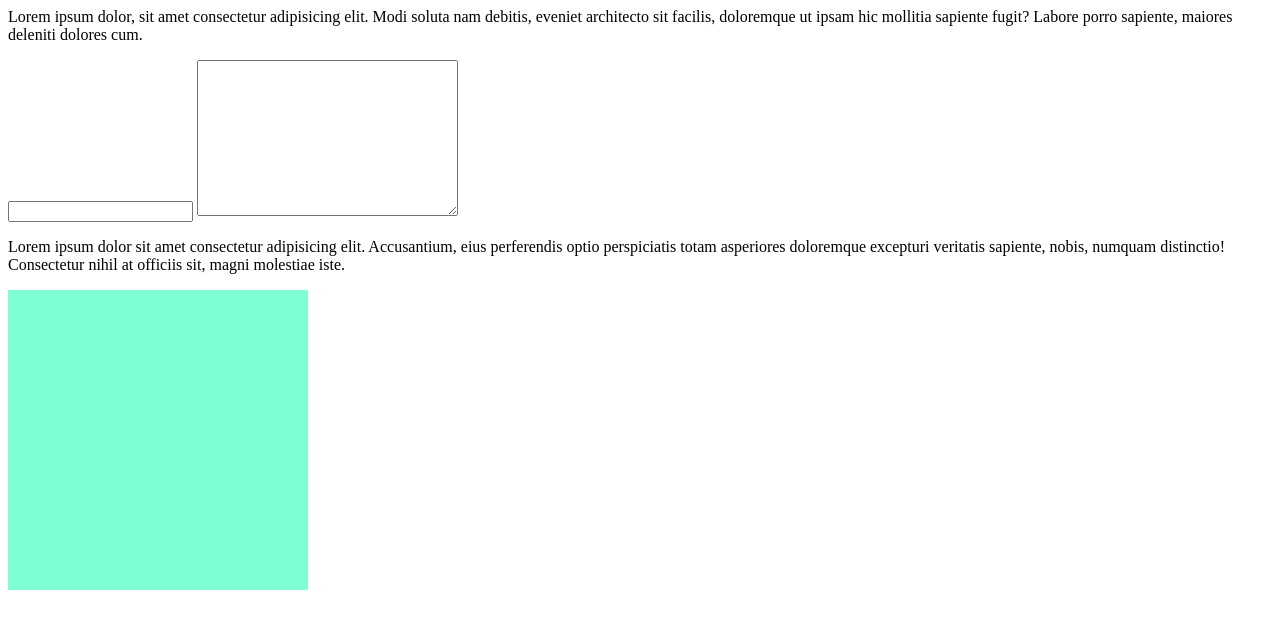
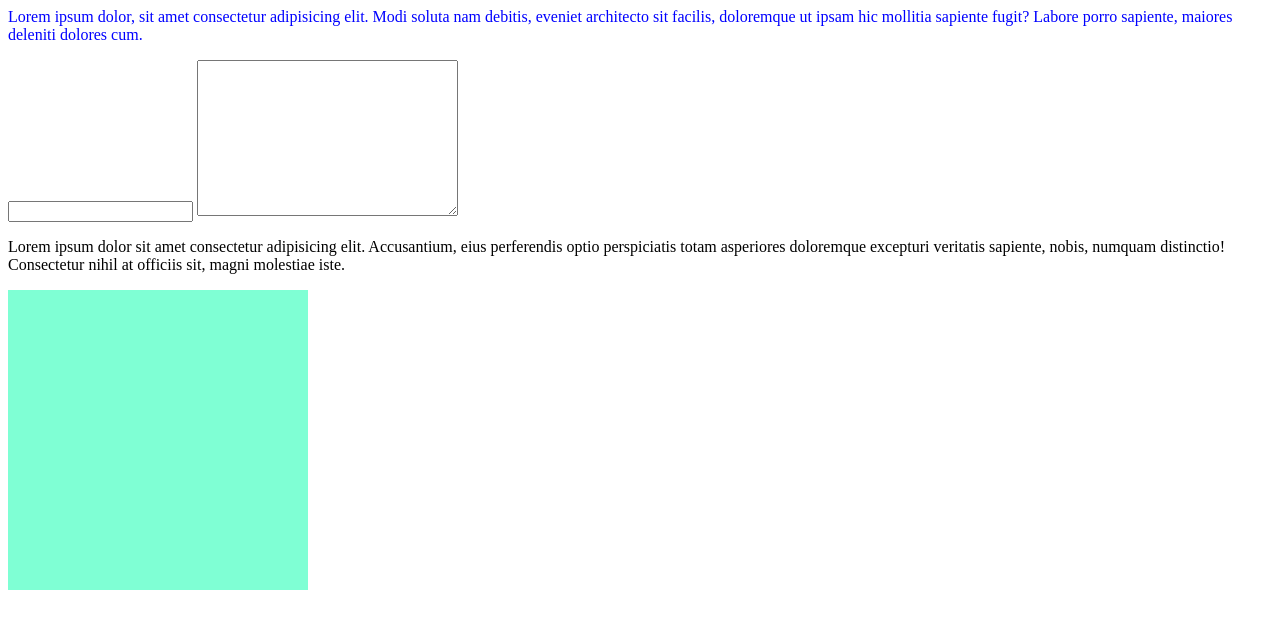
Before and after one commit to Luxmiyazaki/website-example-, a plain HTML site: page luli.html in a window 1280 px wide. Drawn offline with Linux system fonts and the light colour scheme.

Commit message:
Update luli.html

```diff
--- a/luli.html
+++ b/luli.html
@@ -1,9 +1,10 @@
 <html>
     <head>
         <title>restaurant</title>
+        <link rel="stylesheet" href="luli.css">
     </head>
     <body>
-        <p>Lorem ipsum dolor, sit amet consectetur adipisicing elit. Modi soluta nam debitis, eveniet architecto sit facilis, doloremque ut ipsam hic mollitia sapiente fugit? Labore porro sapiente, maiores deleniti dolores cum.</p>
+        <p id="luli">Lorem ipsum dolor, sit amet consectetur adipisicing elit. Modi soluta nam debitis, eveniet architecto sit facilis, doloremque ut ipsam hic mollitia sapiente fugit? Labore porro sapiente, maiores deleniti dolores cum.</p>
         <form action="post">
             <label for="this"></label>
             <input type="text" name="" id="">
```
